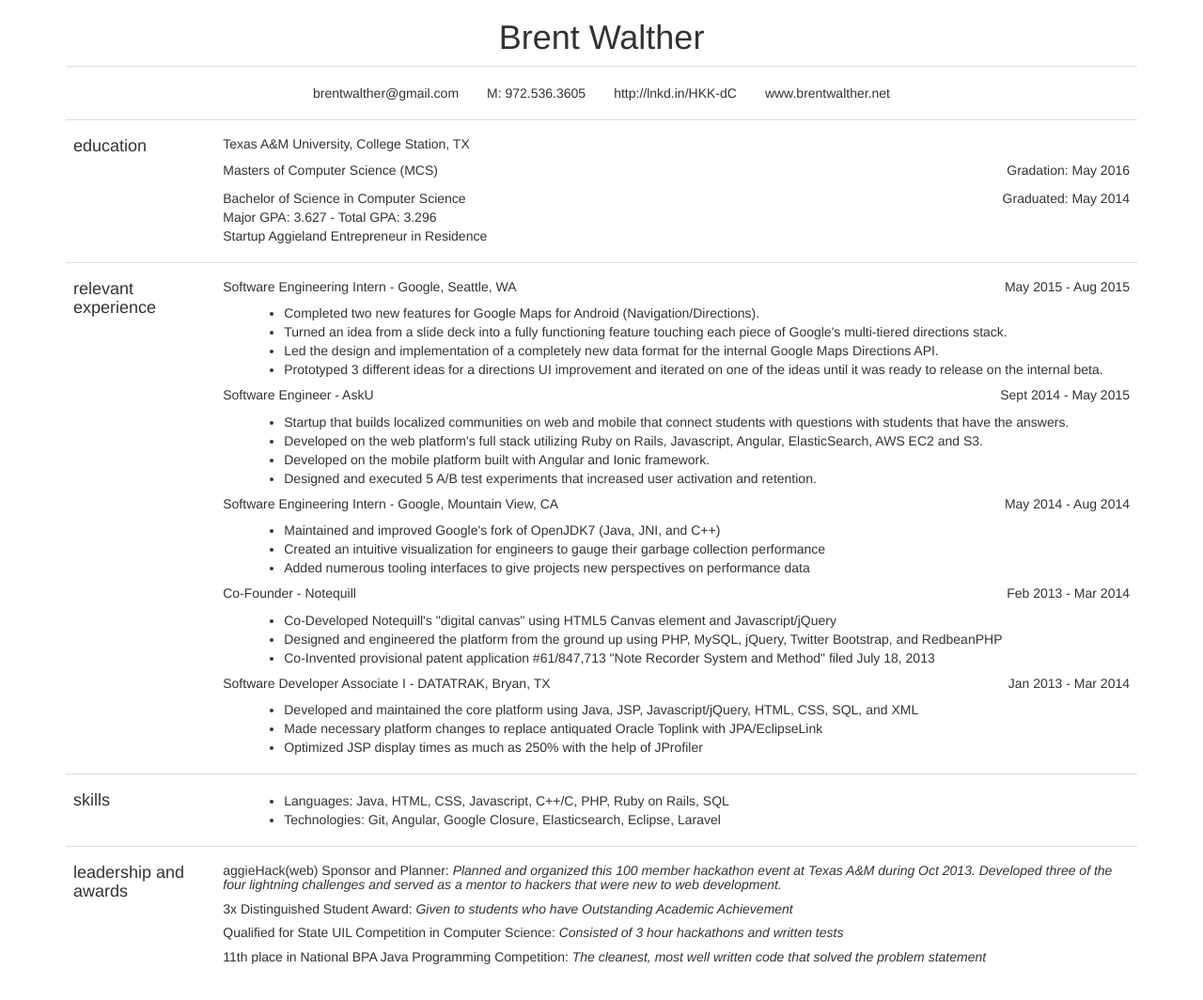
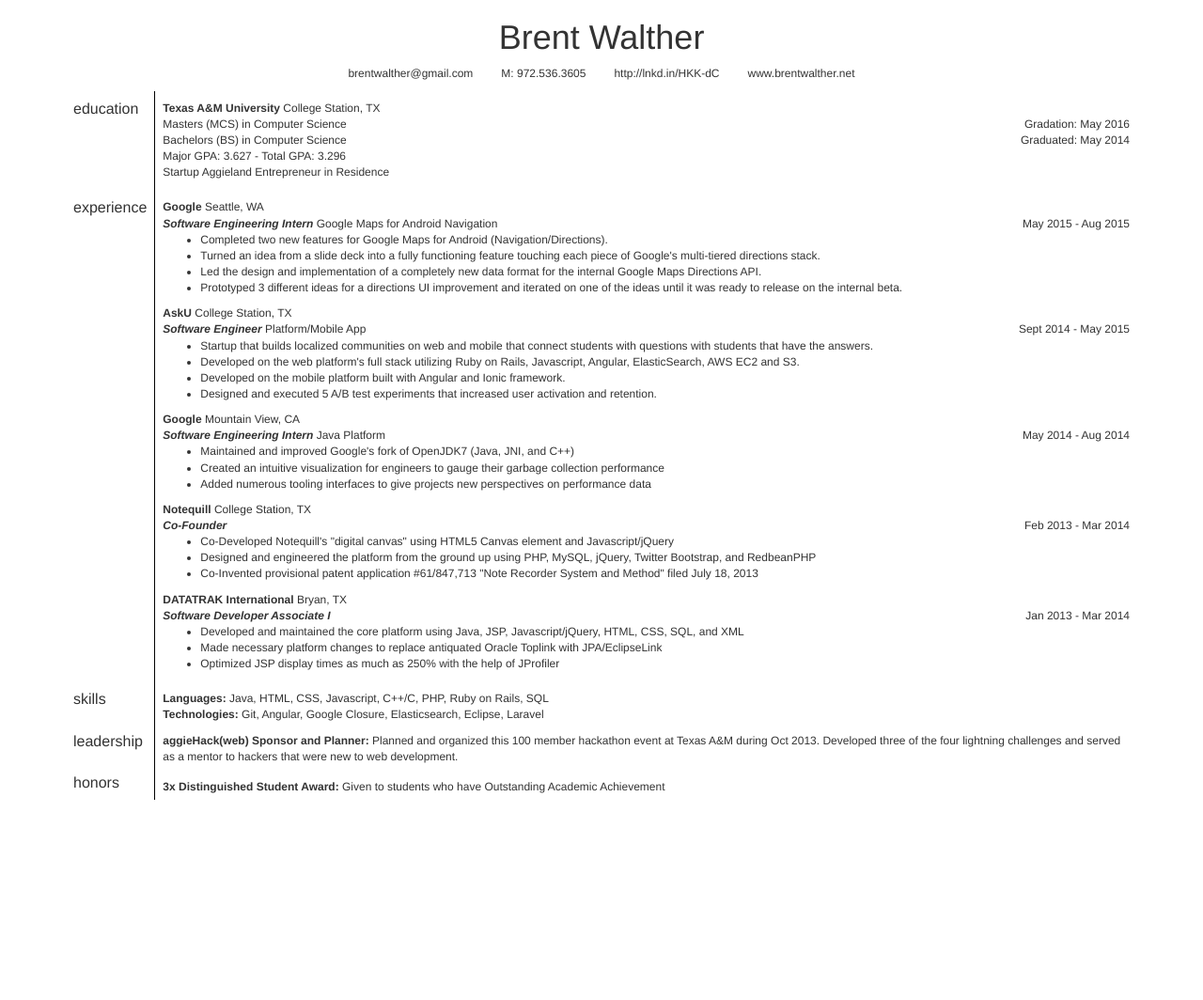
Before and after one commit to brentwalther/brentwalther.github.io, a Jekyll site: the page files/resume.html, which Jekyll copies as it is, in a window 1280 px wide. Shown: the whole page at 94% size. Built offline with Jekyll 4.4.1, drawn with Linux system fonts in a browser that asks for light colours; nearby versions of some CDN libraries; after the commit the page ends 900 px from its top, so only the background shows below that.

Commit message:
Restyled entire resume

```diff
--- a/files/resume.html
+++ b/files/resume.html
@@ -10,31 +10,39 @@
   <title>Brent Walther's Resume</title>
   <link href="http://netdna.bootstrapcdn.com/bootstrap/3.1.1/css/bootstrap.min.css" rel="stylesheet" media="screen, print">
   <style>
+    body {
+      font-size: 12px;
+    }
+
+    h4 {
+      font-size: 16px;
+    }
+
     td {
-      min-width: 110px;
+      padding: 0 8px;
+    }
+
+    table#header {
+      width: 100%;
+    }
+
+    table#meat td:nth-child(2) {
+      padding-top: 10px;
+    }
+
+    table#meat td:first-child {
+      border-right: 1px solid black;
+      vertical-align: top;
     }
 
     .contact-info {
       padding: 0 15px;
     }
 
-    tr#contact td {
-      vertical-align:middle;
-    }
-
-    .non-bold {
-      font-weight: normal;
-    }
-
-    td > p {
-      margin: 10px 0;
-    }
-
-    td > ul {
-        margin: 10px 0px 10px 25px;
+    .no-margin {
+      margin: 0;
     }
   </style>
-
 </head>
 
 <body>
@@ -42,7 +50,7 @@
 
   <h1 class="text-center">Brent Walther<br/></h1>
 
-  <table class="table">
+  <table id="header">
     <tr id="contact">
       <td colspan="2">
         <p class="text-center">
@@ -58,51 +66,53 @@
         <p>Seeking challenging software engineering intern positions during summer 2015.</p>
       </td>
     </tr> -->
+  </table>
+  <table id="meat">
     <tr id="education">
       <td>
         <h4>education</h4>
       </td>
       <td>
-        <h5>Texas A&amp;M University, College Station, TX</h5>
-        <p>Masters of Computer Science (MCS) <span class="pull-right muted">Gradation: May 2016</span></p>
-        <p>Bachelor of Science in Computer Science <span class="pull-right muted">Graduated: May 2014</span><br/>
+        <p class="no-margin"><strong>Texas A&amp;M University </strong>College Station, TX</p>
+        <p>Masters (MCS) in Computer Science <span class="pull-right muted">Gradation: May 2016</span><br>
+        Bachelors (BS) in Computer Science <span class="pull-right muted">Graduated: May 2014</span><br/>
         Major GPA: 3.627 - Total GPA: 3.296<br/>
         Startup Aggieland Entrepreneur in Residence</p>
       </td>
     </tr>
 
-    <tr id="releventExperience">
+    <tr id="experience">
       <td>
-        <h4>relevant experience</h4>
+        <h4>experience</h4>
       </td>
       <td>
-        <h5>Software Engineering Intern<span class="non-bold"> - Google, Seattle, WA</span> <span class="pull-right non-bold muted">May 2015 - Aug 2015</span></h5>
+        <p class="no-margin"><strong>Google</strong> Seattle, WA <br><strong><em>Software Engineering Intern</em></strong> Google Maps for Android Navigation <span class="pull-right muted">May 2015 - Aug 2015</span></p>
         <ul>
-	  <li>Completed two new features for Google Maps for Android (Navigation/Directions).</li>
+	        <li>Completed two new features for Google Maps for Android (Navigation/Directions).</li>
           <li>Turned an idea from a slide deck into a fully functioning feature touching each piece of Google's multi-tiered directions stack.</li>
-	  <li>Led the design and implementation of a completely new data format for the internal Google Maps Directions API.</li>
-	  <li>Prototyped 3 different ideas for a directions UI improvement and iterated on one of the ideas until it was ready to release on the internal beta.</li>
+	        <li>Led the design and implementation of a completely new data format for the internal Google Maps Directions API.</li>
+	        <li>Prototyped 3 different ideas for a directions UI improvement and iterated on one of the ideas until it was ready to release on the internal beta.</li>
         </ul>
-        <h5>Software Engineer<span class="non-bold"> - AskU</span> <span class="pull-right non-bold muted">Sept 2014 - May 2015</span></h5>
+        <p class="no-margin"><strong>AskU</strong> College Station, TX <br><strong><em>Software Engineer</em></strong> Platform/Mobile App <span class="pull-right muted">Sept 2014 - May 2015</span></p>
         <ul>
           <li>Startup that builds localized communities on web and mobile that connect students with questions with students that have the answers.</li>
           <li>Developed on the web platform's full stack utilizing Ruby on Rails, Javascript, Angular, ElasticSearch, AWS EC2 and S3.</li>
           <li>Developed on the mobile platform built with Angular and Ionic framework.
           <li>Designed and executed 5 A/B test experiments that increased user activation and retention.</li>
         </ul>
-        <h5>Software Engineering Intern<span class="non-bold"> - Google, Mountain View, CA</span> <span class="pull-right non-bold muted">May 2014 - Aug 2014</span></h5>
+        <p class="no-margin"><strong>Google</strong> Mountain View, CA <br><strong><em>Software Engineering Intern</em></strong> Java Platform <span class="pull-right muted">May 2014 - Aug 2014</span></p>
         <ul>
           <li>Maintained and improved Google's fork of OpenJDK7 (Java, JNI, and C++)</li>
           <li>Created an intuitive visualization for engineers to gauge their garbage collection performance</li>
           <li>Added numerous tooling interfaces to give projects new perspectives on performance data</li>
         </ul>
-        <h5>Co-Founder<span class="non-bold"> - Notequill</span> <span class="pull-right non-bold muted">Feb 2013 - Mar 2014</span></h5>
+        <p class="no-margin"><strong>Notequill</strong> College Station, TX <br><strong><em>Co-Founder</em></strong> <span class="pull-right muted">Feb 2013 - Mar 2014</span></p>
         <ul>
           <li>Co-Developed Notequill's "digital canvas" using HTML5 Canvas element and Javascript/jQuery</li>
           <li>Designed and engineered the platform from the ground up using PHP, MySQL, jQuery, Twitter Bootstrap, and RedbeanPHP</li>
           <li>Co-Invented provisional patent application #61/847,713 "Note Recorder System and Method" filed July 18, 2013</li>
         </ul>
-        <h5>Software Developer Associate I<span class="non-bold"> - DATATRAK, Bryan, TX</span> <span class="pull-right non-bold muted">Jan 2013 - Mar 2014</span></h5>
+        <p class="no-margin"><strong>DATATRAK International</strong> Bryan, TX <br><strong><em>Software Developer Associate I</em></strong> <span class="pull-right muted">Jan 2013 - Mar 2014</span></p>
         <ul>
           <li>Developed and maintained the core platform using Java, JSP, Javascript/jQuery, HTML, CSS, SQL, and XML</li>
           <li>Made necessary platform changes to replace antiquated Oracle Toplink with JPA/EclipseLink</li>
@@ -116,23 +126,29 @@
         <h4>skills</h4>
       </td>
       <td>
-        <ul>
-          <li>Languages: Java, HTML, CSS, Javascript, C++/C, PHP, Ruby on Rails, SQL</li>
-          <li>Technologies: Git, Angular, Google Closure, Elasticsearch, Eclipse, Laravel</li>
-        </ul>
+        <p class="no-margin"><strong>Languages:</strong> Java, HTML, CSS, Javascript, C++/C, PHP, Ruby on Rails, SQL</p>
+        <p class="no-margin"><strong>Technologies:</strong> Git, Angular, Google Closure, Elasticsearch, Eclipse, Laravel</p>
       </td>
     </tr>
 
-    <tr id="awards">
+    <tr id="leadership">
       <td>
-        <h4>leadership and awards</h4>
+        <h4>leadership</h4>
       </td>
       <td>
-        <h5>aggieHack(web) Sponsor and Planner: <i class="non-bold"> Planned and organized this 100 member hackathon event  at Texas A&amp;M during Oct 2013. Developed three of the four lightning challenges and served as a mentor to hackers that were new to web development.</i></h5>
-        <h5>3x Distinguished Student Award: <i class="non-bold">Given to students who have Outstanding Academic Achievement</i></h5>
+        <p class="no-margin"><strong>aggieHack(web) Sponsor and Planner: </strong> Planned and organized this 100 member hackathon event  at Texas A&amp;M during Oct 2013. Developed three of the four lightning challenges and served as a mentor to hackers that were new to web development.</p>
+      </td>
+    </tr>
+
+    <tr id="honors">
+      <td>
+        <h4>honors</h4>
+      </td>
+      <td>
+        <p class="no-margin"><strong>3x Distinguished Student Award: </strong>Given to students who have Outstanding Academic Achievement</p>
         <!-- Stuff below is old achievements and should probably be commented out -->
-        <h5>Qualified for State UIL Competition in Computer Science: <i class="non-bold">Consisted of 3 hour hackathons and written tests</i></h5>
-        <h5>11th place in National BPA Java Programming Competition: <i class="non-bold">The cleanest, most well written code that solved the problem statement</i></h5>
+<!--         <strong>Qualified for State UIL Competition in Computer Science: </strong>Consisted of 3 hour hackathons and written tests<br>
+        <strong>11th place in National BPA Java Programming Competition: </strong>The cleanest, most well written code that solved the problem statement</p> -->
       </td>
     </tr>
   </table>
```
